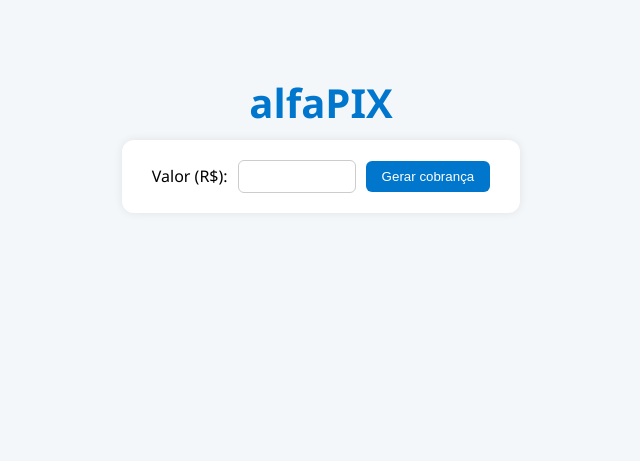
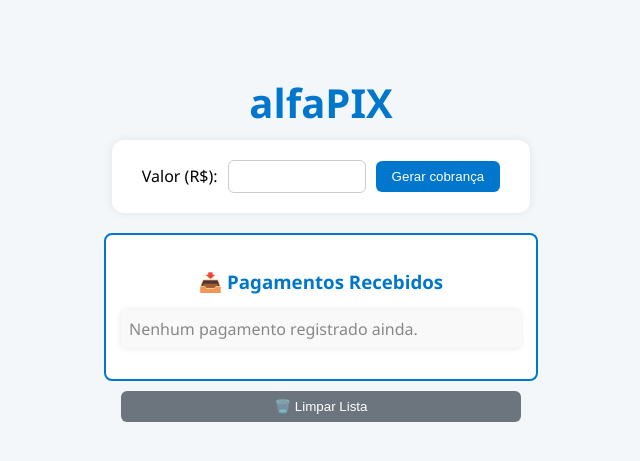
Before and after one commit to edusene/AlfaPIX, a Flask app: page / in a window 1280 px wide. Shown: the top 461 px of the page, without its empty margins (319-959 px from the left). Run offline with Flask 3, Linux system fonts and the light colour scheme; parts of the project's set-up code (start-up, migrations or seed data) failed here and were passed over.

Commit message:
Update Front

```diff
--- a/templates/index.html
+++ b/templates/index.html
@@ -6,6 +6,7 @@
   <meta name="viewport" content="width=device-width, initial-scale=1" />
   <script src="https://code.jquery.com/jquery-3.6.0.min.js"></script>
   <style>
+    /* CSS Atualizado com Animação */
     body {
       font-family: 'Segoe UI', Tahoma, Geneva, Verdana, sans-serif;
       background-color: #f4f7fa;
@@ -13,7 +14,6 @@
       flex-direction: column;
       align-items: center;
       padding: 40px 20px;
-            transition: background-color 0.3s ease;
     }
 
     h1 {
@@ -30,48 +30,32 @@
       display: flex;
       gap: 10px;
       align-items: center;
-            animation: fadeIn 0.6s ease;
     }
 
     input[type="number"] {
       padding: 8px;
       border-radius: 6px;
       border: 1px solid #ccc;
-            width: 100px;
-            transition: border-color 0.2s;
-        }
-
-        input[type="number"]:focus {
-            border-color: #0077cc;
-            outline: none;
+      width: 120px;
     }
 
     button {
       padding: 8px 16px;
       border: none;
-            background-color: #0077cc;
       color: white;
       border-radius: 6px;
       cursor: pointer;
-            transition: background-color 0.3s ease;
     }
 
-        button:hover {
-            background-color: #005fa3;
-        }
-
-        #cancelar-btn {
-            background-color: #e74c3c;
-        }
-
-        #cancelar-btn:hover {
-            background-color: #c0392b;
-        }
+    .btn-azul { background-color: #0077cc; }
+    .btn-verde { background-color: #28a745; }
+    .btn-vermelho { background-color: #e74c3c; }
+    .btn-cinza { background-color: #6c757d; }
 
     #resultado {
       margin-top: 30px;
       text-align: center;
-            animation: fadeIn 0.5s ease;
+      display: none;
     }
 
     #qrcode {
@@ -84,18 +68,19 @@
     #status {
       font-weight: bold;
       margin-top: 15px;
-            font-size: 1.1em;
+    }
+
+    #alerta {
+      margin-top: 15px;
     }
 
     .alert {
-            margin-top: 15px;
       padding: 10px 15px;
       border-radius: 8px;
       font-weight: bold;
       width: 100%;
       max-width: 400px;
       text-align: center;
-            animation: fadeIn 0.4s ease;
     }
 
     .success {
@@ -110,13 +95,12 @@
       border: 1px solid #f5c6cb;
     }
 
-        /* Notificação pop-up estilo toast */
     #notificacao-pagamento {
       position: fixed;
       top: 20px;
       left: 50%;
       transform: translateX(-50%);
-            background-color: #28a745; /* verde */
+      background-color: #28a745;
       color: white;
       padding: 15px 30px;
       border-radius: 8px;
@@ -133,9 +117,76 @@
       pointer-events: auto;
     }
 
-        @keyframes fadeIn {
-            from { opacity: 0; transform: translateY(10px); }
-            to { opacity: 1; transform: translateY(0); }
+    #lista-pix {
+      margin-top: 20px;
+      width: 100%;
+      max-width: 400px;
+      background: #fff;
+      padding: 15px;
+      border-radius: 8px;
+      border: 2px solid #0077cc;
+    }
+
+    #lista-pix h3 {
+      text-align: center;
+      color: #0077cc;
+      margin-bottom: 10px;
+    }
+
+    #historico-pix {
+      list-style: none;
+      padding: 0;
+    }
+
+    #historico-pix li {
+      background: #f9f9f9;
+      padding: 8px;
+      margin-bottom: 8px;
+      border-radius: 6px;
+      box-shadow: 0 0 6px rgba(0,0,0,0.1);
+      display: flex;
+      justify-content: space-between;
+      align-items: center;
+    }
+
+    #limpar-lista {
+      margin-top: 10px;
+      display: block;
+      width: 100%;
+      max-width: 400px;
+      text-align: center;
+    }
+
+    /* Animação no botão de "Nova cobrança" */
+    @keyframes pulse {
+      0% { transform: scale(1); }
+      50% { transform: scale(1.1); }
+      100% { transform: scale(1); }
+    }
+
+    .btn-pulse {
+      animation: pulse 1s infinite;
+    }
+
+    /* Transições para fade-in/fade-out */
+    #qrcode, #verificar-btn, #status {
+      transition: opacity 0.5s ease-in-out;
+    }
+
+    #cancelar-btn {
+      transition: opacity 0.5s ease-in-out;
+    }
+
+    /* Estilo para nova cobrança com animação */
+    #nova-cobranca {
+      opacity: 0;
+      visibility: hidden;
+      transition: opacity 0.5s ease-in-out, visibility 0.5s ease-in-out;
+    }
+
+    #nova-cobranca.show {
+      opacity: 1;
+      visibility: visible;
     }
   </style>
 </head>
@@ -146,30 +197,63 @@
 <form id="form-cobrar">
   <label>Valor (R$):</label>
   <input type="number" name="valor" step="0.01" required />
-        <button type="submit">Gerar cobrança</button>
+  <button type="submit" class="btn-azul">Gerar cobrança</button>
 </form>
 
-    <div id="resultado" style="display:none;">
-        <h3>QR Code:</h3>
+<div id="resultado">
+  <h3 id="titulo-qrcode">QR Code:</h3>
   <img id="qrcode" src="" alt="QR Code Pix" />
   <input type="hidden" id="txid" />
   <br /><br />
-        <button id="verificar-btn">Verificar pagamento</button>
-        <button id="cancelar-btn" style="margin-left: 10px;">Nova cobrança</button>
+  <button id="verificar-btn" class="btn-azul">Verificar pagamento</button>
+  <button id="cancelar-btn" class="btn-vermelho">Cancelar</button>
   <p id="status"></p>
 </div>
 
+<div id="lista-pix">
+  <h3>📥 Pagamentos Recebidos</h3>
+  <ul id="historico-pix"></ul>
+</div>
+
+<button id="limpar-lista" class="btn-cinza">🗑️ Limpar Lista</button>
+
 <div id="alerta"></div>
+<div id="notificacao-pagamento">✅ Pagamento confirmado!</div>
 
-    <!-- Notificação visual -->
-    <div id="notificacao-pagamento">✅ Pagamento confirmado!</div>
+<audio id="som-confirmacao" preload="auto">
+  <source src="https://cdn.pixabay.com/download/audio/2021/08/04/audio_2f95719a29.mp3?filename=correct-2-46134.mp3" type="audio/mpeg">
+</audio>
 
 <script>
 let intervalo;
+let historicoPagamentos = JSON.parse(localStorage.getItem('historicoPagamentos')) || [];
+
+function atualizarListaPagamentos() {
+  const lista = $('#historico-pix');
+  lista.empty();
+
+  if (historicoPagamentos.length > 0) {
+    historicoPagamentos.forEach(p => {
+      lista.append(`<li><span>✅ R$ ${parseFloat(p.valor).toFixed(2)}</span> <small>${p.dataHora}</small></li>`);
+    });
+  } else {
+    lista.append('<li style="text-align:center; color: #888;">Nenhum pagamento registrado ainda.</li>');
+  }
+
+  $('#lista-pix').fadeIn();
+  $('#limpar-lista').show();
+}
+
+function salvarHistorico() {
+  localStorage.setItem('historicoPagamentos', JSON.stringify(historicoPagamentos));
+}
 
 $('#form-cobrar').on('submit', function(e) {
   e.preventDefault();
   $('#alerta').html('');
+  $('#qrcode').show();
+  $('#verificar-btn').show();
+  $('#cancelar-btn').text('Cancelar').show();
 
   $.post('/cobrar', $(this).serialize(), function(data) {
     if (data.qrcode && data.txid) {
@@ -177,32 +261,20 @@
       $('#txid').val(data.txid);
       $('#resultado').fadeIn();
       $('#status').text('Aguardando pagamento...');
-                    mostrarAlerta('Cobrança criada com sucesso.', 'success');
 
-                    // inicia verificação automática
       if (intervalo) clearInterval(intervalo);
       intervalo = setInterval(verificarPagamento, 5000);
     } else {
-                    mostrarAlerta('Erro ao gerar cobrança. Tente novamente.', 'error');
+      mostrarAlerta('Erro ao gerar cobrança.', 'error');
     }
-            }).fail(function(err) {
-                mostrarAlerta('Erro ao se comunicar com o servidor.', 'error');
+  }).fail(() => {
+    mostrarAlerta('Erro na comunicação com o servidor.', 'error');
   });
 });
 
-        function mostrarNotificacao(msg) {
-            const notif = $('#notificacao-pagamento');
-            notif.text(msg).addClass('show');
-
-            // Some após 4 segundos
-            setTimeout(() => {
-                notif.removeClass('show');
-            }, 4000);
-        }
-
 function verificarPagamento() {
   const txid = $('#txid').val();
-            $.post('/verificar', { txid: txid }, function(data) {
+  $.post('/verificar', { txid }, function(data) {
     const statusMap = {
       'ATIVA': 'Aguardando pagamento',
       'CONCLUIDA': 'Pagamento recebido com sucesso',
@@ -210,52 +282,79 @@
       'EXPIRADA': 'Cobrança expirada',
     };
     const statusTexto = statusMap[data.status] || data.status;
-                $('#status').text('Status do pagamento: ' + statusTexto);
+    $('#status').text('Status: ' + statusTexto);
 
     if (data.status === 'CONCLUIDA') {
       clearInterval(intervalo);
+      mostrarNotificacao('✅ Pagamento confirmado!');
       mostrarAlerta('✅ Pagamento confirmado!', 'success');
-                    mostrarNotificacao('✅ Pagamento confirmado!');
-                } else if (data.status === 'EXPIRADA') {
-                    clearInterval(intervalo);
-                    mostrarAlerta('⚠️ Cobrança expirada.', 'error');
+      document.getElementById('som-confirmacao').play().catch(err => {
+        console.warn('Som bloqueado pelo navegador. Usuário precisa interagir com a página.');
+      });
+
+      const valor = $('input[name="valor"]').val();
+      const dataHora = new Date().toLocaleString();
+      historicoPagamentos.push({ valor, dataHora });
+      salvarHistorico();
+      atualizarListaPagamentos();
+
+      // Adicionando animação para transição
+      $('#titulo-qrcode').fadeOut(500); // Fade out do título do QR Code
+      $('#qrcode').fadeOut(500);        // Fade out do QR Code
+      $('#verificar-btn').fadeOut(500); // Fade out do botão de verificação
+      $('#status').fadeOut(500);        // Fade out do status
+
+      // Exibir o botão de "Nova Cobrança"
+      setTimeout(() => {
+        $('#cancelar-btn')
+          .removeClass('btn-vermelho')
+          .addClass('btn-verde btn-pulse')
+          .text('🔄 Nova cobrança')
+          .fadeIn(500) // Fade-in do botão de Nova Cobrança
+          .addClass('show'); // Adiciona a classe 'show' para mostrar o botão
+      }, 500); // Atraso para o efeito de transição
     }
-            }).fail(function() {
-                mostrarAlerta('Erro ao verificar o status do pagamento.', 'error');
+  }).fail(() => {
+    mostrarAlerta('Erro ao verificar pagamento.', 'error');
   });
 }
 
-        $('#verificar-btn').on('click', verificarPagamento);
+$('#cancelar-btn').on('click', function () {
+  // Animação de transição de volta para o estado inicial
+  $('#resultado').fadeOut(500, function() {
+    // Após o fade-out, resetar o formulário e ocultar a confirmação
+    $('#form-cobrar')[0].reset();
+    $('#alerta').html('');
+    $('#qrcode').attr('src', '').hide();
+    $('#status').text('');
+    $('#cancelar-btn').removeClass('btn-verde btn-pulse').addClass('btn-vermelho').text('Cancelar').hide();
+    $('#form-cobrar').fadeIn(500); // Fade-in para o formulário de novo pedido
+  });
+  atualizarListaPagamentos();
+});
 
-        $('#cancelar-btn').on('click', function () {
-            const status = $('#status').text();
-            // Se o status já indicar pagamento concluído, apenas reseta sem confirmação
-            if (status.includes('Pagamento recebido com sucesso') || status.includes('✅ Pagamento confirmado!')) {
-                clearInterval(intervalo);
-                $('#resultado').fadeOut(function() {
-                    $('#form-cobrar')[0].reset();
-                    $('#txid').val('');
-                    $('#status').text('');
-                    $('#alerta').html('');
-                });
-            } else {
-                // Se o pagamento ainda não confirmado, pede confirmação para cancelar
-                if (confirm("Tem certeza de que deseja iniciar uma nova cobrança? A cobrança atual será cancelada.")) {
-                    clearInterval(intervalo);
-                    $('#resultado').fadeOut(function() {
-                        $('#form-cobrar')[0].reset();
-                        $('#txid').val('');
-                        $('#status').text('');
-                        $('#alerta').html('');
-                    });
-                }
+$('#limpar-lista').on('click', function () {
+  if (confirm("Deseja limpar todo o histórico de pagamentos?")) {
+    historicoPagamentos = [];
+    salvarHistorico();
+    atualizarListaPagamentos();
   }
 });
 
 function mostrarAlerta(msg, tipo) {
   $('#alerta').html(`<div class="alert ${tipo}">${msg}</div>`);
 }
+
+function mostrarNotificacao(msg) {
+  const notif = $('#notificacao-pagamento');
+  notif.text(msg).addClass('show');
+  setTimeout(() => notif.removeClass('show'), 4000);
+}
+
+// Inicializa lista ao carregar
+$(document).ready(() => {
+  atualizarListaPagamentos();
+});
 </script>
-
 </body>
 </html>
```
Lines whose indentation alone changed are shown as unchanged.
